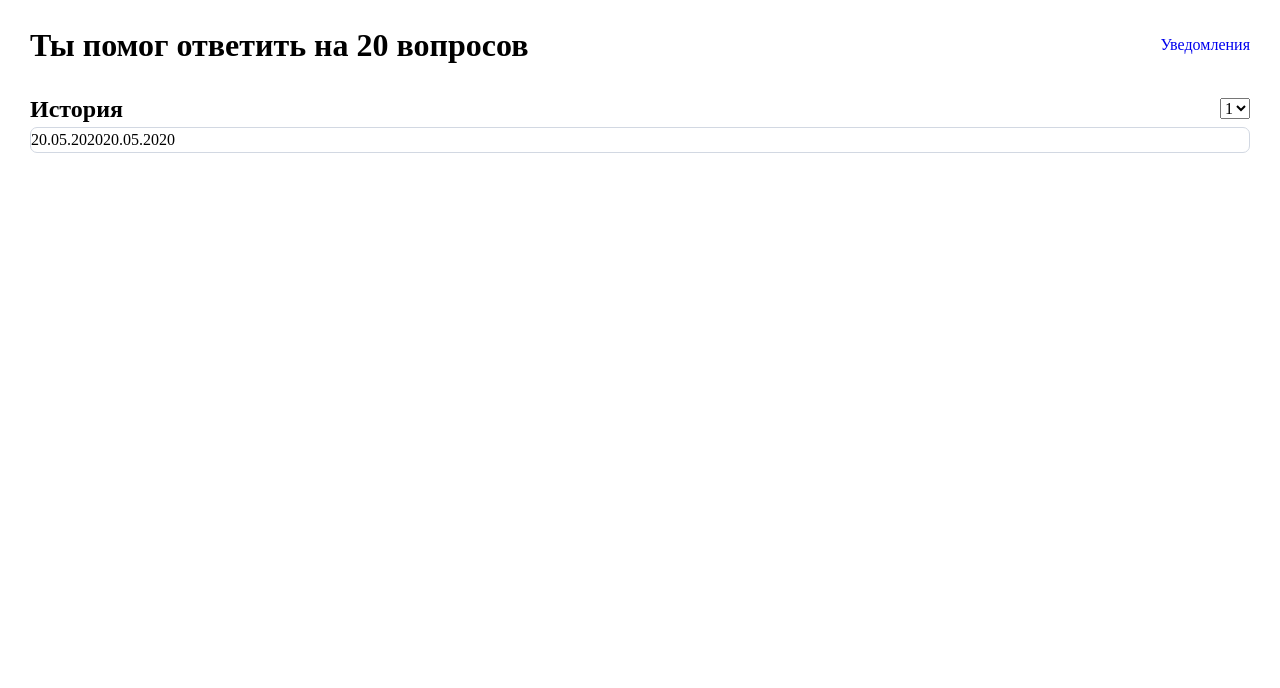
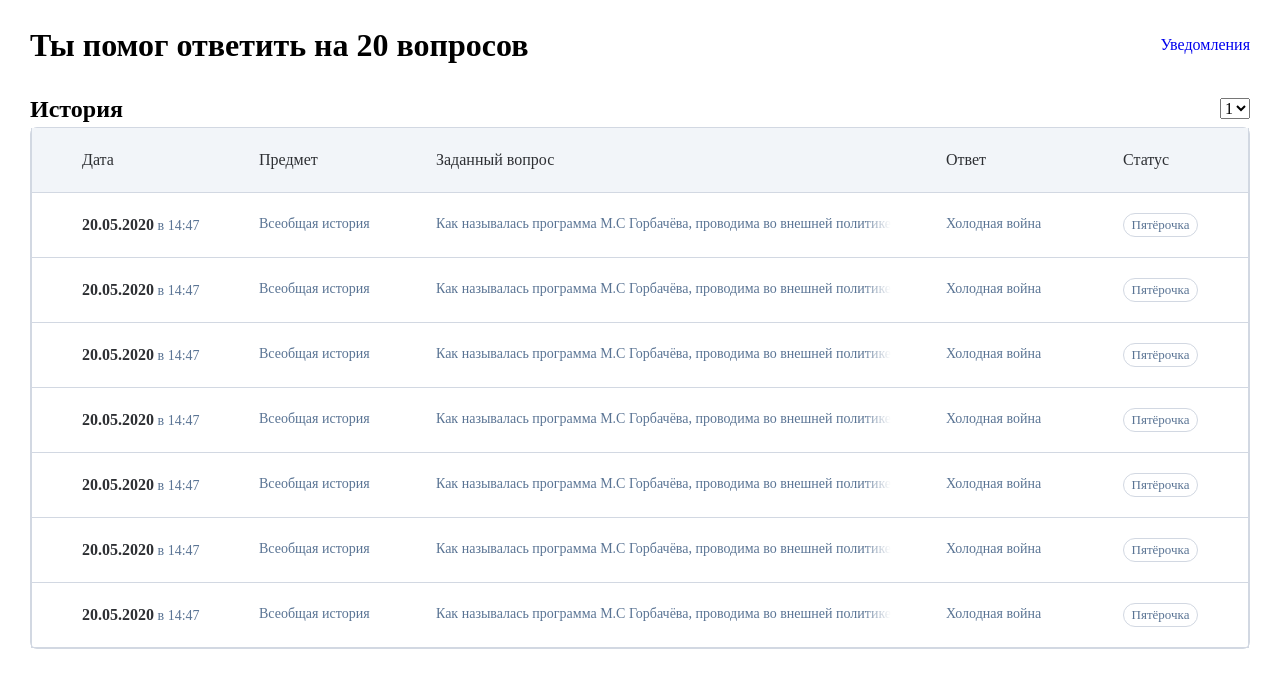
Before and after one commit to lodka17/uchi-ru, a React (Create React App) app: page / in a window 1280 px wide. Shown: the top 688 px of the page. Built offline with nearby package versions, Linux system fonts and the light colour scheme.

Commit message:
_002 table style

```diff
--- a/src/components/History/History.jsx
+++ b/src/components/History/History.jsx
@@ -1,9 +1,27 @@
 import React from 'react'
-import './History.scss'
+import styles from "./styles.module.scss";
 
 const title = 'Ты помог ответить на 20 вопросов',
     notice = 'Уведомления',
     subtitle = 'История'
+
+const historyTitles = [
+    {
+        name: 'Дата',
+    },
+    {
+        name: 'Предмет',
+    },
+    {
+        name: 'Заданный вопрос',
+    },
+    {
+        name: 'Ответ',
+    },
+    {
+        name: 'Статус',
+    },
+]
 
 const tabel = [
     {
@@ -12,7 +30,7 @@ const tabel = [
         subject: 'Всеобщая история',
         question: 'Как называлась программа М.С Горбачёва, проводима во внешней политике',
         answer: 'Холодная война',
-        status: 'Пятёрочка'
+        status: 'Пятёрочка',
     },
     {
         date: '20.05.2020',
@@ -20,31 +38,92 @@ const tabel = [
         subject: 'Всеобщая история',
         question: 'Как называлась программа М.С Горбачёва, проводима во внешней политике',
         answer: 'Холодная война',
-        status: 'Пятёрочка'
-    }
+        status: 'Пятёрочка',
+    },
+    {
+        date: '20.05.2020',
+        dateTime: '14:47',
+        subject: 'Всеобщая история',
+        question: 'Как называлась программа М.С Горбачёва, проводима во внешней политике',
+        answer: 'Холодная война',
+        status: 'Пятёрочка',
+    },
+    {
+        date: '20.05.2020',
+        dateTime: '14:47',
+        subject: 'Всеобщая история',
+        question: 'Как называлась программа М.С Горбачёва, проводима во внешней политике',
+        answer: 'Холодная война',
+        status: 'Пятёрочка',
+    },
+    {
+        date: '20.05.2020',
+        dateTime: '14:47',
+        subject: 'Всеобщая история',
+        question: 'Как называлась программа М.С Горбачёва, проводима во внешней политике',
+        answer: 'Холодная война',
+        status: 'Пятёрочка',
+    },
+    {
+        date: '20.05.2020',
+        dateTime: '14:47',
+        subject: 'Всеобщая история',
+        question: 'Как называлась программа М.С Горбачёва, проводима во внешней политике',
+        answer: 'Холодная война',
+        status: 'Пятёрочка',
+    },
+    {
+        date: '20.05.2020',
+        dateTime: '14:47',
+        subject: 'Всеобщая история',
+        question: 'Как называлась программа М.С Горбачёва, проводима во внешней политике',
+        answer: 'Холодная война',
+        status: 'Пятёрочка',
+    },
 ]
 
 export const History = () => {
     console.log('a')
     return (
-        <main className="history">
-            <div className="container">
-                <div className="flex">
+        <main className={styles.history}>
+            <div className={styles.container}>
+                <div className={styles.flex}>
                     <h1>{title}</h1>
                     <a href="#">{notice}</a>
                 </div>
-                <div className="flex">
+                <div className={styles.flex}>
                     <h2>{subtitle}</h2>
                     <select>
                         <option value="1">1</option>
                     </select>
                 </div>
-                <div className="table">
+                <div className={styles.table}>
+                    <div className={styles.row}>
+                        {historyTitles.map((el) => (
+                            <div key={el}>
+                                {el.name}
+                            </div>
+                        ))}
+                    </div>
                     {
-                        tabel.map(el => (
-                            <>
-                                {el.date}
-                            </>
+                        tabel.map((el) => (
+                            <div className={styles.row} key={el}>
+                                <div>
+                                    <b>{el.date}</b> в {el.dateTime}
+                                </div>
+                                <div>
+                                    {el.subject}
+                                </div>
+                                <div aria-label={el.question} className={styles.question}>
+                                    <span>{el.question}</span>
+                                </div>
+                                <div>
+                                    {el.answer}
+                                </div>
+                                <div className={styles.status}>
+                                    {el.status}
+                                </div>
+                            </div>
                         ))
                     }
                 </div>
--- a/src/components/History/History.scss
+++ /dev/null
@@ -1,21 +0,0 @@
-.history {
-    .flex {
-        display: flex;
-        justify-content: space-between;
-        align-items: center;
-    }
-
-    .container {
-        max-width: 1440px;
-        margin: 0 auto;
-        width: calc(100% - 60px);
-        height: 100%;
-    }
-
-    .table{
-        display: grid;
-        grid-template-columns: 1fr;
-        border-radius: 7px;
-        border: 1px solid #D2D8E2;
-    }
-}
--- /dev/null
+++ b/src/components/History/styles.module.scss
@@ -0,0 +1,99 @@
+.history {
+    .flex {
+        display: flex;
+        justify-content: space-between;
+        align-items: center;
+    }
+
+    .container {
+        max-width: 1440px;
+        margin: 0 auto;
+        width: calc(100% - 60px);
+        height: 100%;
+    }
+
+    .table {
+        display: grid;
+        grid-template-columns: 1fr;
+        border-radius: 7px;
+        border: 1px solid #d2d8e2;
+        box-sizing: border-box;
+
+        .row:first-child{
+            background-color: #F2F5F9;
+            color: #2D2F33;
+            font-size: 16px;
+        }
+
+        .row {
+            display: grid;
+            grid-template-columns: 1fr 1fr 480px 1fr 75px;
+            grid-column-gap: 30px;
+            padding: 20px 50px;
+            border: 1px solid #d2d8e2;
+            border-top: none;
+            color: #5A7494;
+            font-size: 14px;
+
+            b{
+                color: #2D2F33;
+                font-size: 16px;
+            }
+
+            .question[aria-label]:after {
+                opacity: 0;
+                content: attr(aria-label);
+                padding: 4px 8px;
+                position: absolute;
+                max-width: 360px;
+                left: 0;
+                top: 100%;
+                z-index: 20;
+                background: #383838;
+                color: #ffffff;
+                transition: opacity 0.5s;
+                pointer-events: none;
+                font-size: 11px;
+                line-height: 16px;
+                padding: 4px 8px;
+                border-radius: 6px;
+            }
+
+            .question[aria-label]:hover:after {
+                opacity: 1;
+            }
+
+            .question {
+                position: relative;
+
+                span {
+                    text-overflow: ellipsis;
+                    overflow: hidden;
+                    white-space: nowrap;
+                    position: relative;
+                    max-width: 480px;
+                    display: block;
+
+                    &::before {
+                        content: "";
+                        position: absolute;
+                        right: 0;
+                        top: 0;
+                        bottom: 0;
+                        width: 50px;
+                        background: linear-gradient(270deg, #ffffff 50%, rgba(255, 255, 255, 0) 108.33%);
+                    }
+                }
+            }
+
+            .status{
+                border-radius: 12px;
+                border: 1px solid #D2D8E2;
+                font-size: 13px;
+                display: flex;
+                justify-content: center;
+                align-items: center;
+            }
+        }
+    }
+}
```
